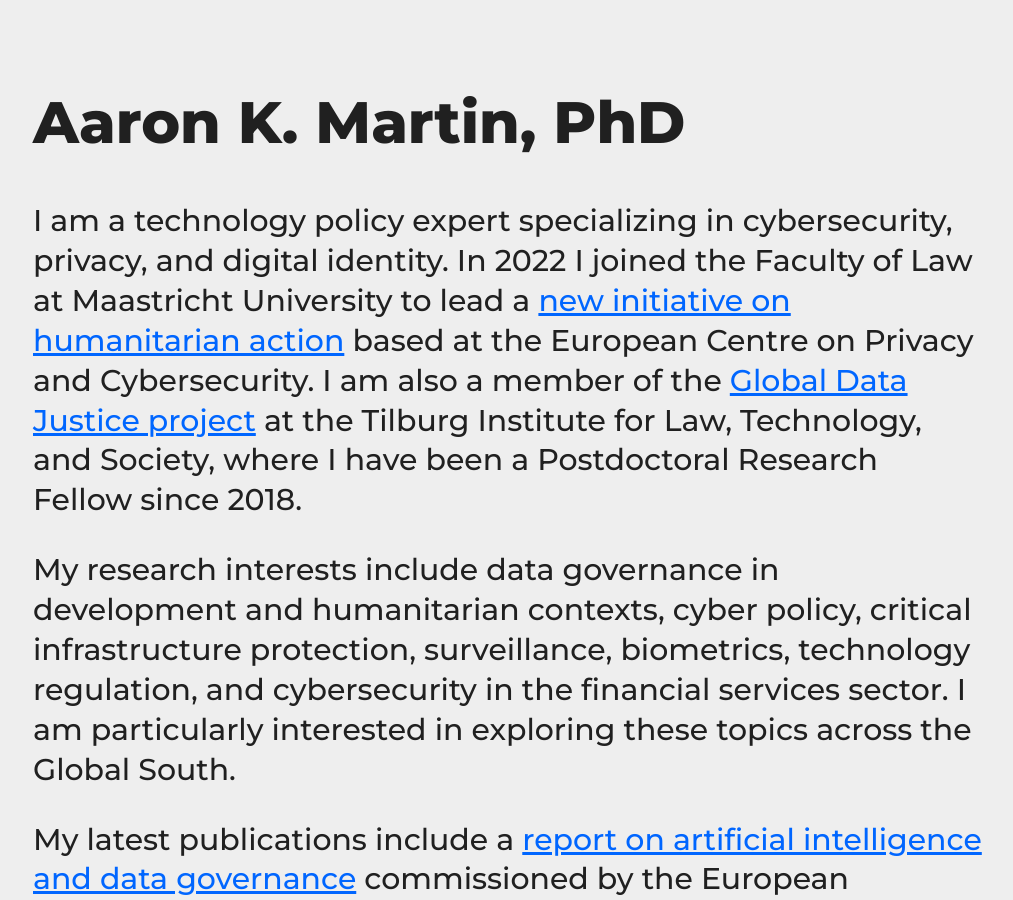
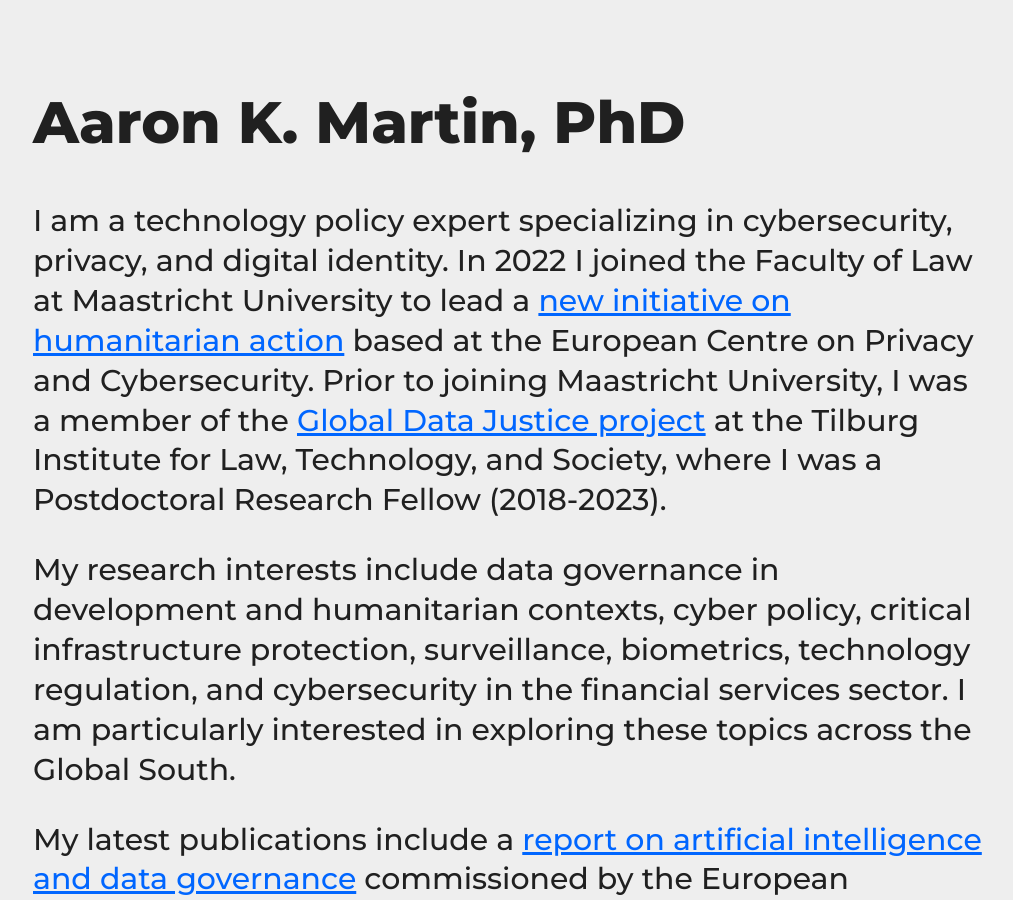
Before and after one commit to haroonalrasheed/641a, a Jekyll site: the page built from index.md, in a window 1280 px wide and 900 px high. Shown: the whole window, without its empty margins (131-1144 px from the left). Built offline with Jekyll 4.4.1, drawn with Linux system fonts in a browser that asks for light colours.

Commit message:
Update index.md

```diff
--- a/index.md
+++ b/index.md
@@ -2,7 +2,7 @@
 layout: default
 title: Aaron K. Martin, PhD
 ---
-I am a technology policy expert specializing in cybersecurity, privacy, and digital identity. In 2022 I joined the Faculty of Law at Maastricht University to lead a [new initiative on humanitarian action](https://www.maastrichtuniversity.nl/ecpc/humanitarian-action-programme) based at the European Centre on Privacy and Cybersecurity. I am also a member of the [Global Data Justice project](https://globaldatajustice.org) at the Tilburg Institute for Law, Technology, and Society, where I have been a Postdoctoral Research Fellow since 2018.
+I am a technology policy expert specializing in cybersecurity, privacy, and digital identity. In 2022 I joined the Faculty of Law at Maastricht University to lead a [new initiative on humanitarian action](https://www.maastrichtuniversity.nl/ecpc/humanitarian-action-programme) based at the European Centre on Privacy and Cybersecurity. Prior to joining Maastricht University, I was a member of the [Global Data Justice project](https://globaldatajustice.org) at the Tilburg Institute for Law, Technology, and Society, where I was a Postdoctoral Research Fellow (2018-2023).
 
 My research interests include data governance in development and humanitarian contexts, cyber policy, critical infrastructure protection, surveillance, biometrics, technology regulation, and cybersecurity in the financial services sector. I am particularly interested in exploring these topics across the Global South.
 
```
